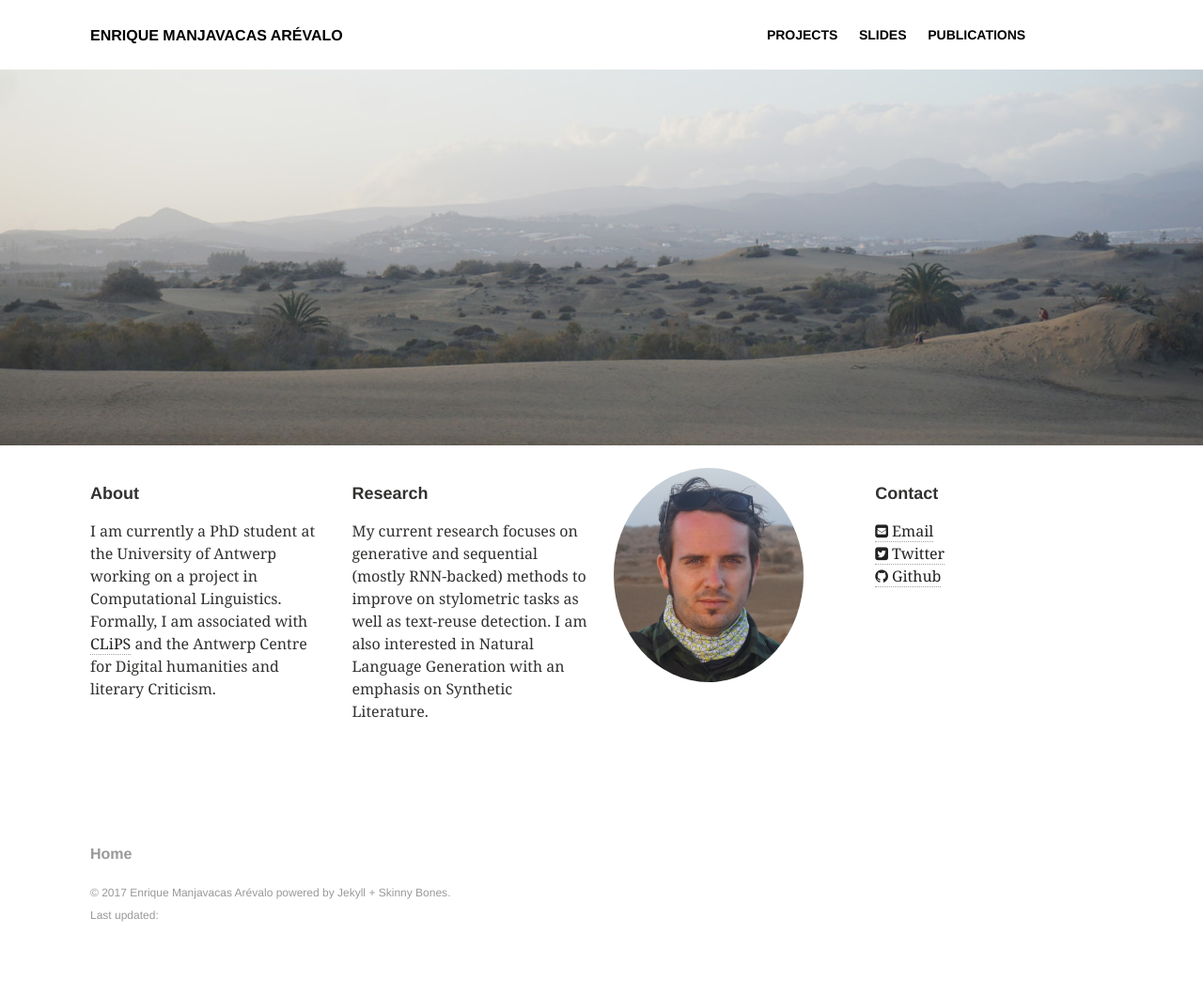
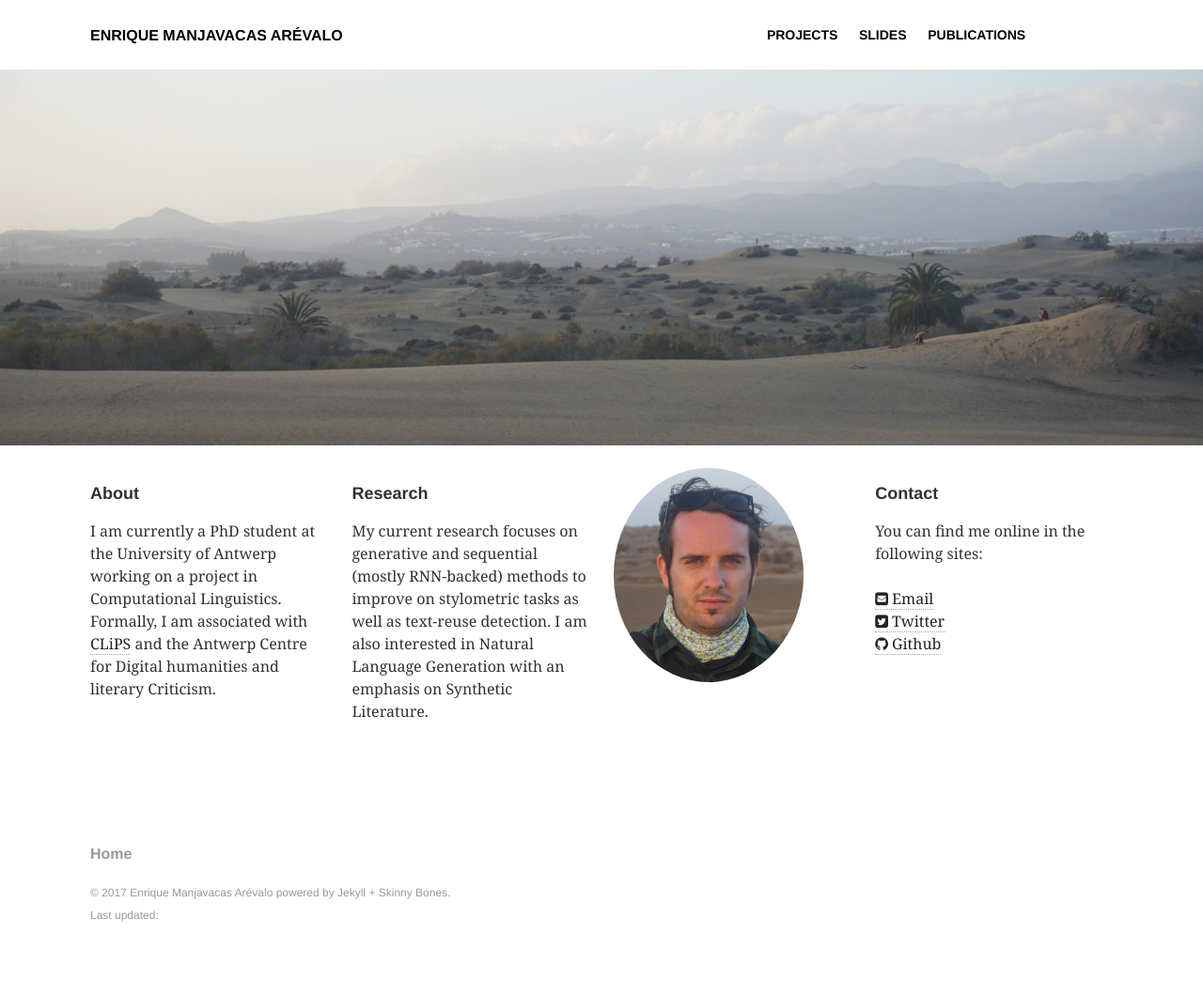
Before and after one commit to emanjavacas/gh-src, a Jekyll site: the page built from index.md, in a window 1280 px wide. Shown: the whole page at 94% size. Built offline with Jekyll 4.4.1, drawn with Linux system fonts in a browser that asks for light colours.

Commit message:
added line

```diff
--- a/index.md
+++ b/index.md
@@ -24,6 +24,7 @@ image:
 <div class="tile">
   <h2 class="post-title">Contact</h2>
   <p class="post-excerpt">
+	You can find me online in the following sites:<br/><br/>
 	{% if site.owner.email %}<a href="mailto:{{ site.owner.email }}" class="author-social" target="_blank"><i class="fa fa-envelope-square"></i> Email</a><br/>{% endif %}
 	{% if site.owner.twitter %}<a href="http://twitter.com/{{ site.owner.twitter }}" class="author-social" target="_blank"><i class="fa fa-twitter-square"></i> Twitter</a><br/>{% endif %}
 	{% if site.owner.facebook %}<a href="http://facebook.com/{{ site.owner.facebook }}" class="author-social" target="_blank"><i class="fa fa-facebook-square"></i> Facebook</a><br/>{% endif %}
```
